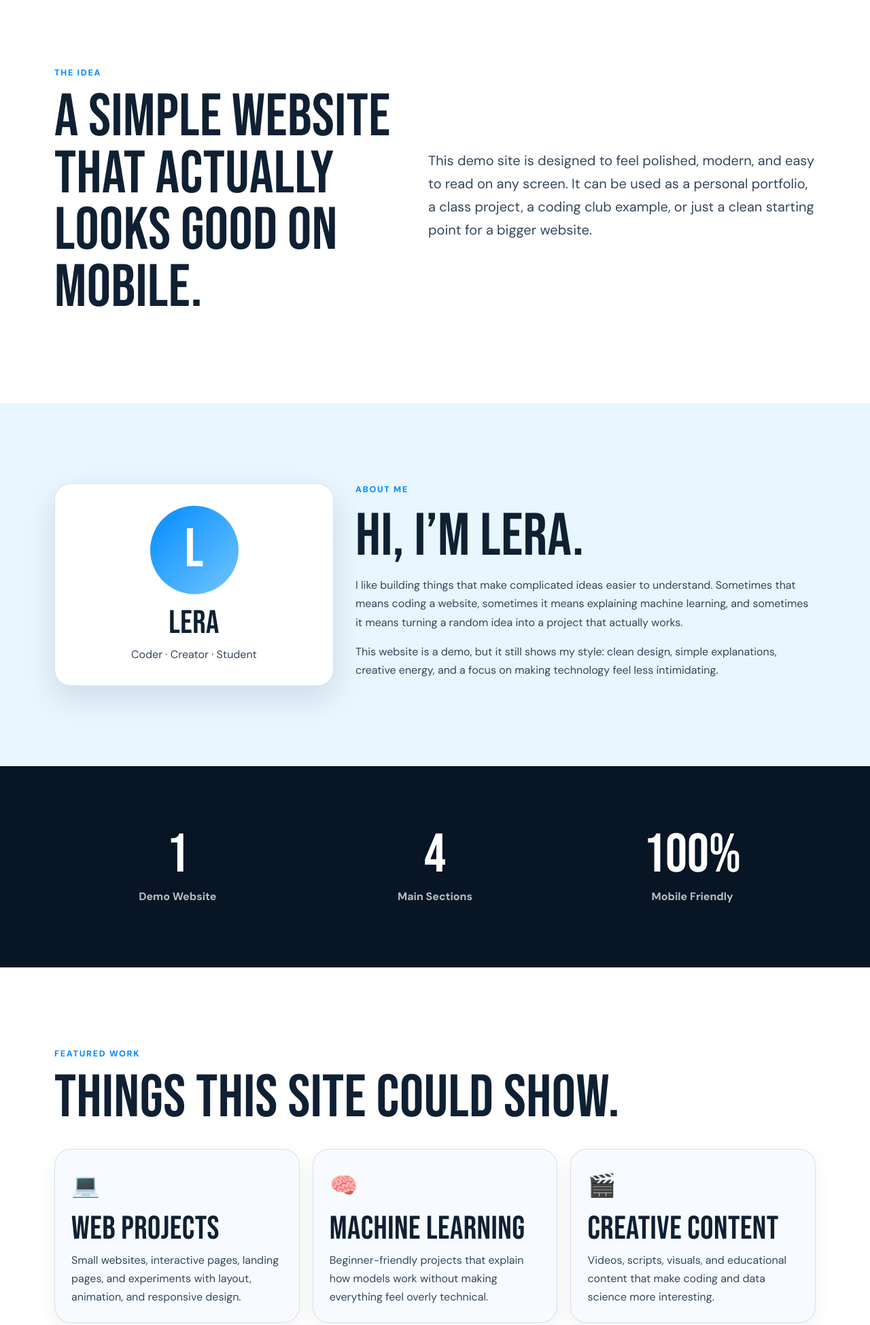
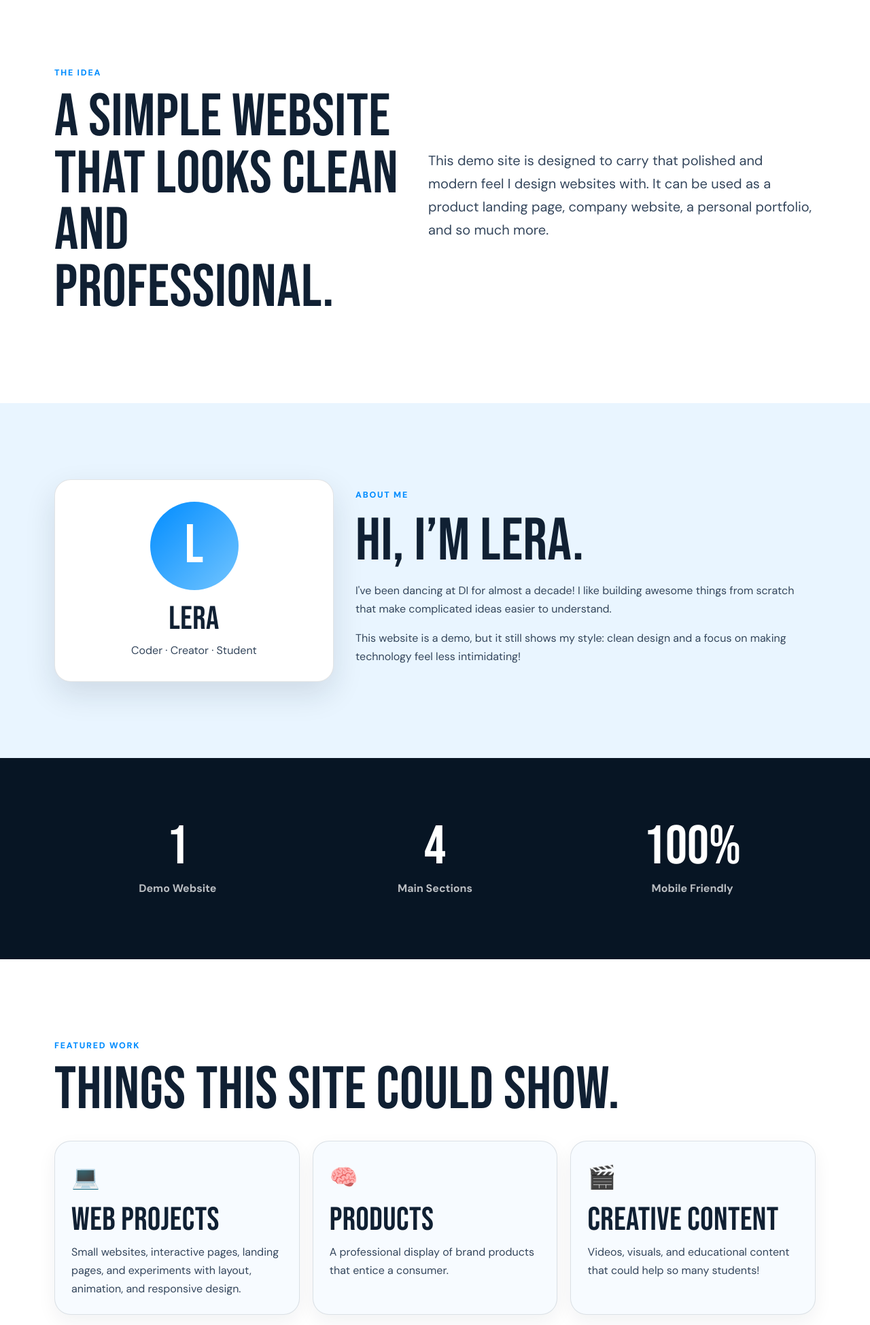
Before and after one commit to andronov5/DIweb, a plain HTML site: page index.html in a window 1280 px wide. Shown: the part 820-2769 px from the top of the page at 68% size. Drawn offline with Linux system fonts and the light colour scheme.

Commit message:
Update index.html

```diff
--- a/index.html
+++ b/index.html
@@ -47,7 +47,7 @@
       </h1>
 
       <p class="subtitle">
-        A clean little website for projects, creativity, coding, learning, and all the ideas I am building next.
+        A demo website
       </p>
 
       <div class="hero-actions">
@@ -62,11 +62,11 @@
     <div class="shell intro-grid">
       <div>
         <p class="section-label">The idea</p>
-        <h2>A simple website that actually looks good on mobile.</h2>
+        <h2>A simple website that looks clean and professional.</h2>
       </div>
 
       <p>
-        This demo site is designed to feel polished, modern, and easy to read on any screen. It can be used as a personal portfolio, a class project, a coding club example, or just a clean starting point for a bigger website.
+        This demo site is designed to carry that polished and modern feel I design websites with. It can be used as a product landing page, company website, a personal portfolio, and so much more.
       </p>
     </div>
   </section>
@@ -85,11 +85,11 @@
         <h2>Hi, I’m Lera.</h2>
 
         <p>
-          I like building things that make complicated ideas easier to understand. Sometimes that means coding a website, sometimes it means explaining machine learning, and sometimes it means turning a random idea into a project that actually works.
+          I've been dancing at DI for almost a decade! I like building awesome things from scratch that make complicated ideas easier to understand.
         </p>
 
         <p>
-          This website is a demo, but it still shows my style: clean design, simple explanations, creative energy, and a focus on making technology feel less intimidating.
+          This website is a demo, but it still shows my style: clean design and a focus on making technology feel less intimidating!
         </p>
       </div>
     </div>
@@ -132,9 +132,9 @@
 
         <article class="card">
           <div class="card-icon">🧠</div>
-          <h3>Machine Learning</h3>
+          <h3>Products</h3>
           <p>
-            Beginner-friendly projects that explain how models work without making everything feel overly technical.
+          A professional display of brand products that entice a consumer.
           </p>
         </article>
 
@@ -142,7 +142,7 @@
           <div class="card-icon">🎬</div>
           <h3>Creative Content</h3>
           <p>
-            Videos, scripts, visuals, and educational content that make coding and data science more interesting.
+            Videos, visuals, and educational content that could help so many students!
           </p>
         </article>
       </div>
@@ -181,7 +181,7 @@
       <h2>Want to build something?</h2>
 
       <p>
-        This is where a real website could include an email, social link, portfolio link, or contact form. For now, it is just a clean ending section for the demo.
+        This is where a real website could include an email, social link, portfolio link, or contact form. For now, it is just an ending section for the demo.
       </p>
 
       <a href="#home" class="btn btn-primary">Back to Top</a>
```
